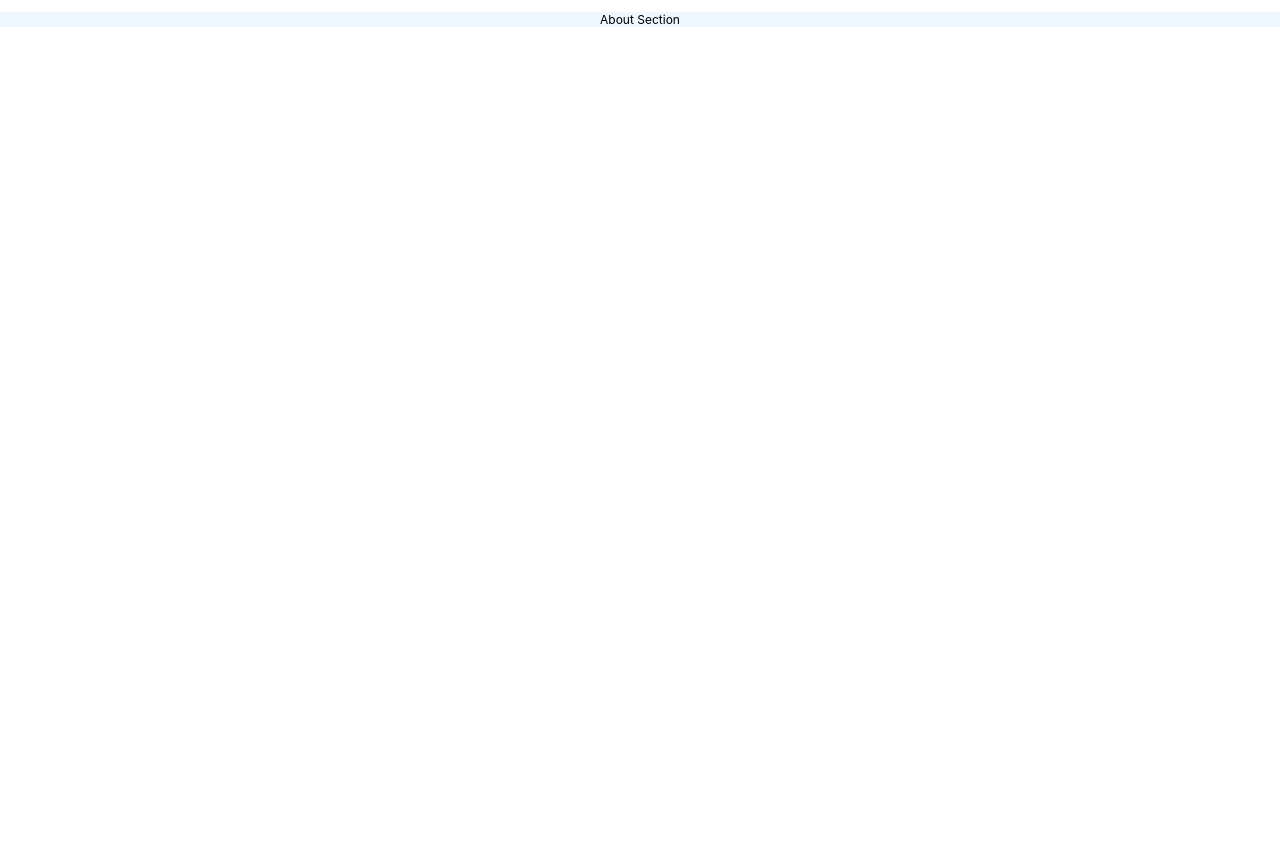
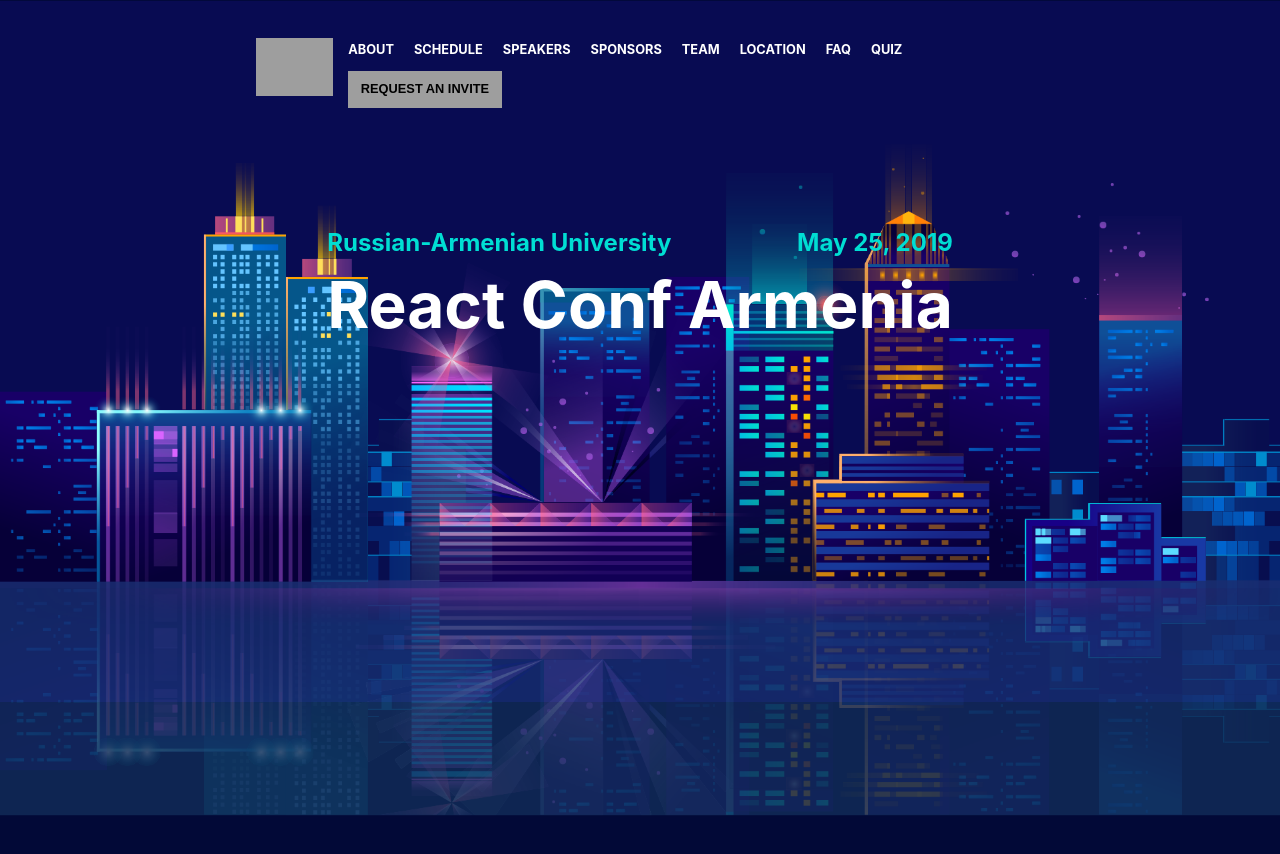
Before and after one commit to JSConfArmenia/conf-19-react, a React (Create React App) app: page / in a window 1280 px wide. Before the commit the page ends 800 px from the top, so only its background shows below. Built offline with nearby package versions, Linux system fonts and the light colour scheme; grey boxes are pictures that could not be loaded; the HTML template or start-up script is replaced by a standard one.

Commit message:
adding css and react component for intro
Adding css and react component for intro

```diff
--- a/src/App.js
+++ b/src/App.js
@@ -1,12 +1,14 @@
 import React from 'react';
 
-import About from './About/About';
+import Header from './Header/Header';
+import Intro from './Intro/Intro';
 
 import './App.css';
 
 const App = () => (
   <div className="App">
-    <About />
+    <Header />
+    <Intro />
   </div>
 );
 
--- a/src/index.css
+++ b/src/index.css
@@ -6,6 +6,11 @@
     sans-serif;
   -webkit-font-smoothing: antialiased;
   -moz-osx-font-smoothing: grayscale;
+  background-image:url("/bckg-city.png");
+  background-repeat:no-repeat;
+  background-size:contain;
+  background-color:#020937;
+
 }
 
 code {
```
